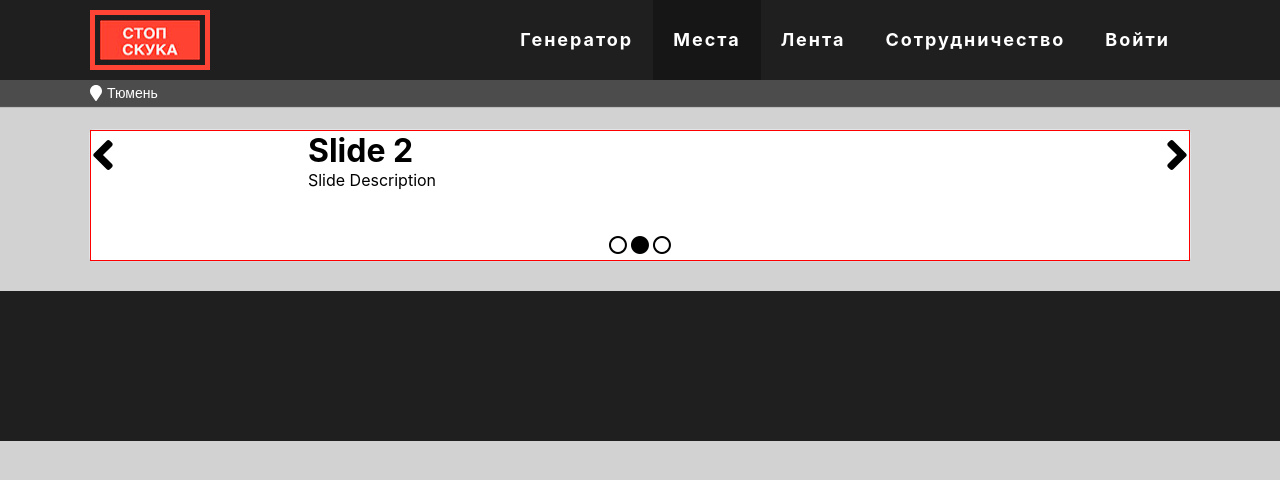
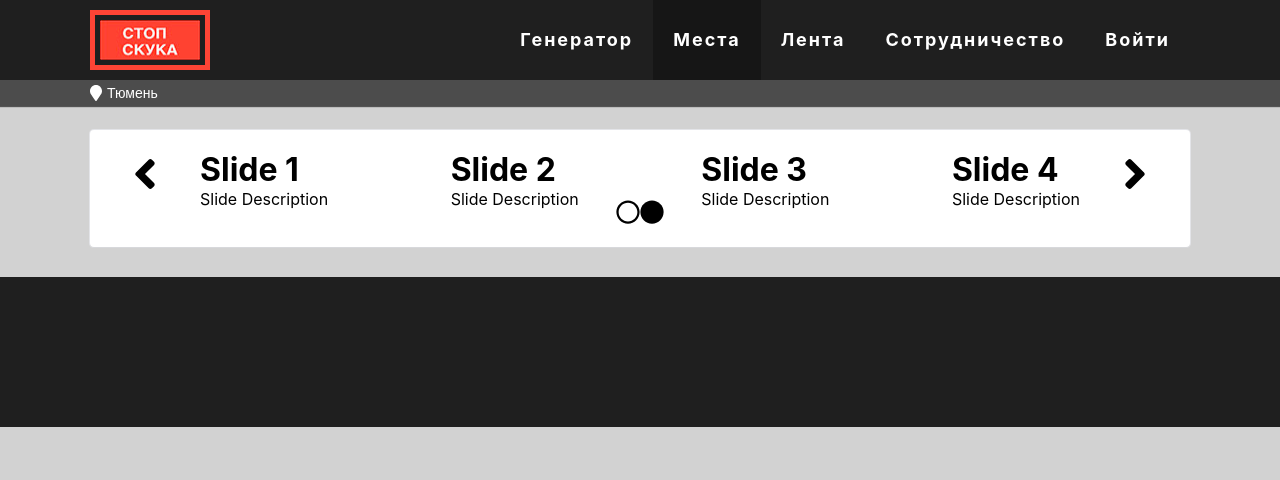
Before and after one commit to Pinkdesu/Stop.Boredom, a React (Create React App) app: page /places in a window 1280 px wide. Shown: the top 480 px of the page. Built offline with nearby package versions, Linux system fonts and the light colour scheme; what redux-localstorage-simple would draw is missing.

Commit message:
changes in the carousel

```diff
--- a/src/App.js
+++ b/src/App.js
@@ -1,98 +1,103 @@
-import React, { useState } from 'react';
-import { connect } from 'react-redux';
-import { loginRequest } from './actions/actionCreator';
-import { Switch, Route, Redirect, useLocation } from 'react-router-dom';
-import { library } from '@fortawesome/fontawesome-svg-core'
-import { fab } from '@fortawesome/free-brands-svg-icons';
-import queryString from 'query-string';
-import Header from './components/header/header';
-import Footer from './components/footer/footer';
-import Main from './components/main/main';
-import CollaborationPage from './components/collaboration-page/collaboration-page';
-import NewsFeed from './components/news-feed/news-feed';
-import ErrorPage from './components/error-page/error-page';
-import LoginPage from './components/login-page/login-page';
-import UserPage from './components/user-page/user-page';
-import Portal from './utils/portal';
-import PlacesPage from './components/places-page/places-page';
-import { isClassPrivateMethod } from '@babel/types';
+import React from "react";
+import { connect } from "react-redux";
+import { loginRequest } from "./actions/actionCreator";
+import { Switch, Route, Redirect, useLocation } from "react-router-dom";
+import { library } from "@fortawesome/fontawesome-svg-core";
+import { fab } from "@fortawesome/free-brands-svg-icons";
+import { fas } from "@fortawesome/free-solid-svg-icons";
+import queryString from "query-string";
+import Header from "./components/header/header";
+import Footer from "./components/footer/footer";
+import Main from "./components/main/main";
+import CollaborationPage from "./components/collaboration-page/collaboration-page";
+import NewsFeed from "./components/news-feed/news-feed";
+import ErrorPage from "./components/error-page/error-page";
+import LoginPage from "./components/login-page/login-page";
+import UserPage from "./components/user-page/user-page";
+import Portal from "./utils/portal";
+import PlacesPage from "./components/places-page/places-page";
 
-library.add(fab);
+library.add(fab, fas);
 
-const App = ({login, loginRequest }) =>  {
-
+const App = ({ login, loginRequest }) => {
   let location = useLocation();
   let path = queryString.parse(location.search);
 
   return (
     <>
-        <Header/>
+      <Header />
 
       <Switch>
-            <Route exact path='/'>
+        <Route exact path="/">
           <>
-                <Main/>
-                <Footer/>
+            <Main />
+            <Footer />
           </>
         </Route>
 
-            <Route path='/places'>
+        <Route path="/places">
           <>
-                <PlacesPage/>
-                <Footer/>
+            <PlacesPage />
+            <Footer />
           </>
         </Route>
 
-            <Route path='/collaboration'>
+        <Route path="/collaboration">
           <>
-                <CollaborationPage/>
-                <Footer/>
+            <CollaborationPage />
+            <Footer />
           </>
         </Route>
 
-            <Route path='/feed'>
-              <NewsFeed/>
+        <Route path="/feed">
+          <NewsFeed />
         </Route>
 
-            <Route path='/user'
+        <Route
+          path="/user"
           render={({ location }) =>
             login.isAuth ? (
               <>
                 <UserPage />
-                    <Footer/>
+                <Footer />
               </>
-                  ) :
-                  (<Redirect
+            ) : (
+              <Redirect
                 to={{
-                      pathname: '/',
-                      search: '?login=true',
+                  pathname: "/",
+                  search: "?login=true",
                   state: { from: location }
                 }}
-                  />)
+              />
+            )
           }
         />
 
-            <Route path='*'>
-              <ErrorPage/>
+        <Route path="*">
+          <ErrorPage />
         </Route>
       </Switch>
 
-        {path.login &&
+      {path.login && (
         <Portal>
-            <LoginPage isLoginFormActive={path.login}
-                       isRegFormActive={!path.login}/>
+          <LoginPage
+            isLoginFormActive={path.login}
+            isRegFormActive={!path.login}
+          />
         </Portal>
-        }
+      )}
 
-        {path.registration &&
+      {path.registration && (
         <Portal>
-            <LoginPage isLoginFormActive={!path.registration}
-                       isRegFormActive={path.registration}/>
+          <LoginPage
+            isLoginFormActive={!path.registration}
+            isRegFormActive={path.registration}
+          />
         </Portal>
-        }
+      )}
     </>
   );
-}
+};
 
 const mapStateToProps = state => ({
   login: state.login
--- /dev/null
+++ b/src/components/carousel-item/carousel-item-style.scss
@@ -0,0 +1,5 @@
+@import '../../module';
+
+.carousel-item {
+    @include flex-constructor(row nowrap, space-between, center);
+}
--- /dev/null
+++ b/src/components/carousel-item/carousel-item.jsx
@@ -0,0 +1,26 @@
+import React from "react";
+import "./carousel-item-style.scss";
+
+const CarouselItem = () => {
+  return (
+    <div className="carousel-item">
+      <div>
+        <h1>Slide 1</h1>
+        <p>Slide Description</p>
+      </div>
+      <div>
+        <h1>Slide 2</h1>
+        <p>Slide Description</p>
+      </div>
+      <div>
+        <h1>Slide 3</h1>
+        <p>Slide Description</p>
+      </div>
+      <div>
+        <h1>Slide 4</h1>
+        <p>Slide Description</p>
+      </div>
+    </div>
+  );
+};
+export default CarouselItem;
--- a/src/components/carousel/carousel-style.scss
+++ b/src/components/carousel/carousel-style.scss
@@ -2,40 +2,40 @@
 
 .carousel-container {
     @include block-width(100%, 100%);
-    border: 1px solid red;
-    position: relative;
+    @include flex-constructor(column nowrap, center, center);
+    padding: 20px 0;
     overflow: hidden;
 
+    .carousel-panel {
+        @include block-width();
+        @include flex-constructor(row nowrap, space-between);
+
         .carousel-items {
-        @include block-width();
-        height: 100px;
             position: relative;
+            width: 80%;
+        }
 
+        .carousel-arrow-container {
+            @include flex-constructor(row nowrap, center, center);
+            width: 10%;
+            background-color: #fff;
+            height: 100%;
+            z-index: 100;
 
             .carousel-arrow {
                 text-shadow: 1px 1px 1px #fff;
-            z-index: 100;
                 line-height: 50px;
                 text-align: center;
-            position: absolute;
                 top: 0;
                 font-size: 3em;
                 cursor: pointer;
                 user-select: none;
             }
 
-        .arrow-right {
-            right: 0;
-        }
-
-
-        .arrow-left {
-            left: 0;
         }
     }
 
     .carousel-dots {
-        z-index: 100;
         @include flex-constructor(row nowrap, center, center);
 
         .carousel-dot {
--- a/src/components/carousel/carousel.jsx
+++ b/src/components/carousel/carousel.jsx
@@ -1,40 +1,54 @@
 import React from "react";
 import { FontAwesomeIcon } from "@fortawesome/react-fontawesome";
-import { faAngleLeft, faAngleRight } from "@fortawesome/free-solid-svg-icons";
+import {
+  faAngleLeft,
+  faAngleRight,
+  faCircle as farCircle
+} from "@fortawesome/free-solid-svg-icons";
+import { faCircle as fasCircle } from "@fortawesome/free-regular-svg-icons";
 import makeCarousel from "react-reveal/makeCarousel";
 import "./carousel-style.scss";
 
-const Carousel = ({ position, total, handleClick, children }) => (
+const Carousel = ({ position, total, handleClick, children }) => {
+  return (
     <div className="carousel-container">
-    <div className="carousel-items">
+      <div className="carousel-panel">
+        <div className="carousel-arrow-container">
           <FontAwesomeIcon
             onClick={handleClick}
             data-position={position - 1}
             icon={faAngleLeft}
-        className="carousel-arrow arrow-left"
+            className="carousel-arrow"
           />
+        </div>
 
-      {children}
+        <div className="carousel-items">{children}</div>
 
+        <div className="carousel-arrow-container">
           <FontAwesomeIcon
             onClick={handleClick}
             data-position={position + 1}
             icon={faAngleRight}
-        className="carousel-arrow arrow-right"
+            className="carousel-arrow"
           />
         </div>
-    <span className="carousel-dots">
-      {Array(...Array(total)).map((val, index) => (
+      </div>
+
+      <div className="carousel-dots">
+        {[...Array(total)].map((val, index) => (
           <span
             className="carousel-dot"
             key={index}
             onClick={handleClick}
             data-position={index}
           >
-          {index === position ? "● " : "○ "}
+            <FontAwesomeIcon
+              icon={index === position ? farCircle : fasCircle}
+            />
           </span>
         ))}
-    </span>
+      </div>
     </div>
   );
+};
 export default makeCarousel(Carousel);
--- a/src/components/places-page/places-page.jsx
+++ b/src/components/places-page/places-page.jsx
@@ -2,29 +2,18 @@ import React from "react";
 import "./places-page-style.scss";
 import Carousel from "../carousel/carousel";
 import Slide from "react-reveal/Slide";
+import CarouselItem from "../carousel-item/carousel-item";
 
 const PlacesPage = () => {
   return (
     <main className="places-wrapper">
       <div className="places-content-wrapper">
-        <Carousel>
+        <Carousel defaultWait={4000}>
           <Slide right>
-            <div>
-              <h1>Slide 1</h1>
-              <p>Slide Description</p>
-            </div>
+            <CarouselItem />
           </Slide>
           <Slide right>
-            <div>
-              <h1>Slide 2</h1>
-              <p>Slide Description</p>
-            </div>
-          </Slide>
-          <Slide right>
-            <div>
-              <h1>Slide 3</h1>
-              <p>Slide Description</p>
-            </div>
+            <CarouselItem />
           </Slide>
         </Carousel>
       </div>
```
Lines whose indentation alone changed are shown as unchanged.
